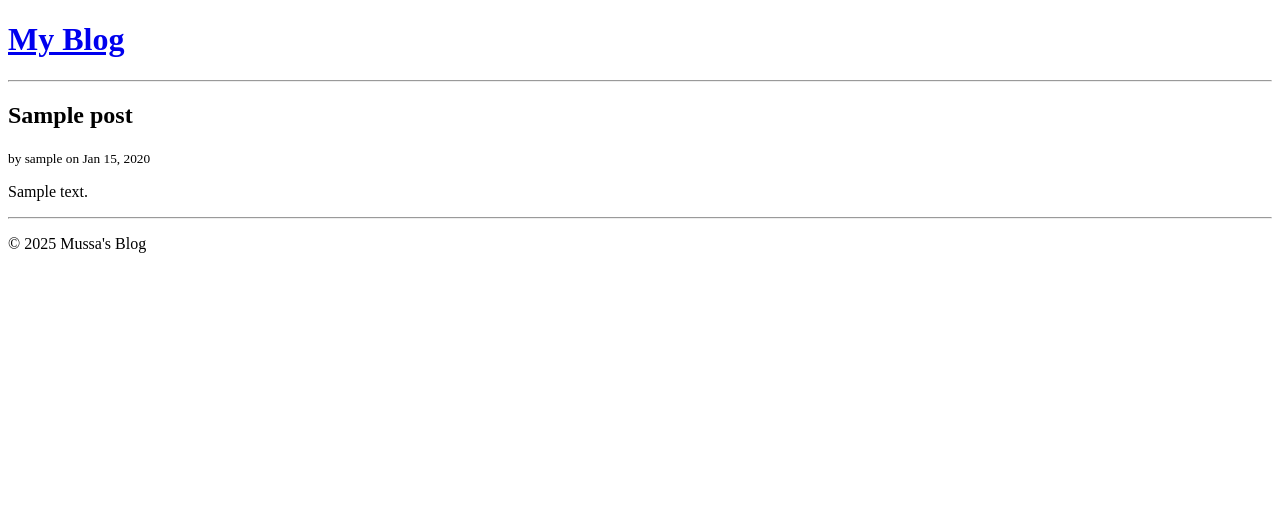
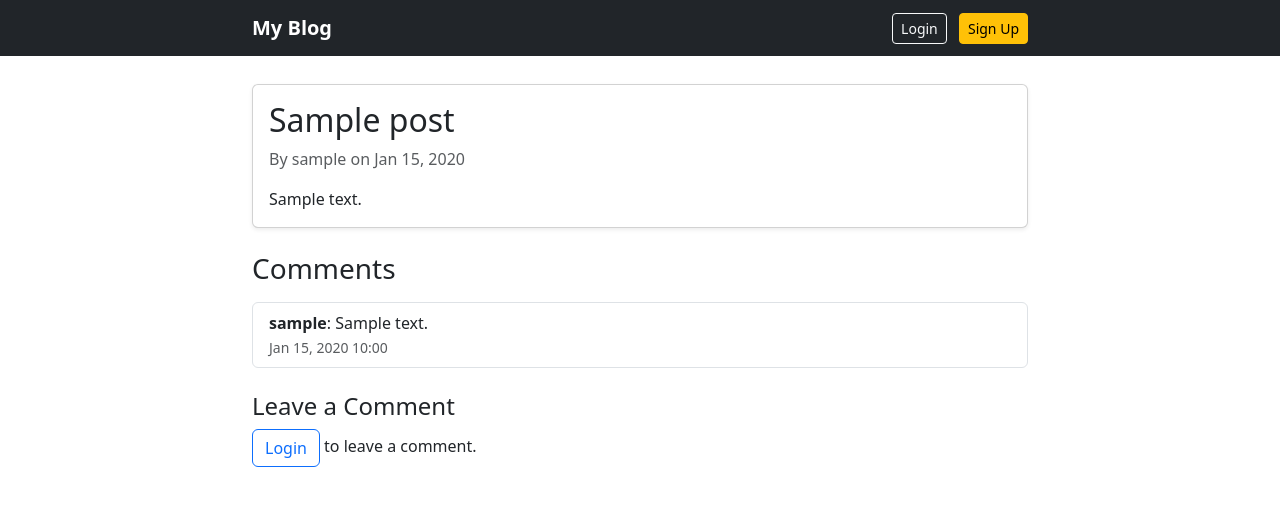
Before and after one commit to heismussa/django-blog-project, a Django app: a page that uses templates/blog/base.html in a window 1280 px wide. Shown: the top 506 px of the page. Run offline with Django 5.2, Linux system fonts and the light colour scheme; tables that the repository leaves empty hold one stand-in row (values such as "Sample post").

Commit message:
Added some styles login,logout and signup page

```diff
--- a/blog/admin.py
+++ b/blog/admin.py
@@ -1,4 +1,5 @@
 from django.contrib import admin
-from .models import Post
+from .models import Post, Comment
 
 admin.site.register(Post)
+admin.site.register(Comment)
--- /dev/null
+++ b/blog/forms.py
@@ -0,0 +1,7 @@
+from django import forms
+from .models import Comment
+
+class CommentForm(forms.ModelForm):
+    class Meta:
+        model = Comment
+        fields = ['body']
--- a/blog/views.py
+++ b/blog/views.py
@@ -1,10 +1,46 @@
-from django.shortcuts import render, get_object_or_404
-from .models import Post
+from django.shortcuts import render, get_object_or_404, redirect
+from .models import Post, Comment
+from .forms import CommentForm
+from django.contrib.auth.forms import UserCreationForm
+from django.contrib.auth import login
+
 
 def home(request):
     posts = Post.objects.all()
     return render(request, 'blog/home.html', {'posts': posts})
 
+
 def post_detail(request, slug):
     post = get_object_or_404(Post, slug=slug)
-    return render(request, 'blog/post_detail.html', {'post': post})
+    comments = post.comments.filter(approved=True)
+
+    if request.method == 'POST':
+        if request.user.is_authenticated:
+            form = CommentForm(request.POST)
+            if form.is_valid():
+                comment = form.save(commit=False)
+                comment.post = post
+                comment.user = request.user
+                comment.save()
+                return redirect('post_detail', slug=post.slug)
+        else:
+            return redirect('login')  # Redirect unauthenticated users to login
+    else:
+        form = CommentForm()
+
+    return render(request, 'blog/post_detail.html', {
+        'post': post,
+        'comments': comments,
+        'form': form
+    })
+
+def signup(request):
+    if request.method == "POST":
+        form = UserCreationForm(request.POST)
+        if form.is_valid():
+            user = form.save()
+            login(request, user)  # auto login after signup
+            return redirect("home")
+    else:
+        form = UserCreationForm()
+    return render(request, "registration/signup.html", {"form": form})
--- a/blogapp/settings.py
+++ b/blogapp/settings.py
@@ -122,3 +122,9 @@
 # https://docs.djangoproject.com/en/5.2/ref/settings/#default-auto-field
 
 DEFAULT_AUTO_FIELD = 'django.db.models.BigAutoField'
+
+# After login, go to homepage
+LOGIN_REDIRECT_URL = '/'
+
+# After logout, go to homepage
+LOGOUT_REDIRECT_URL = '/'
--- a/blogapp/urls.py
+++ b/blogapp/urls.py
@@ -15,11 +15,15 @@
     2. Add a URL to urlpatterns:  path('blog/', include('blog.urls'))
 """
 from django.contrib import admin
-from django.urls import path
+from django.urls import path,include
 from blog import views
 
 urlpatterns = [
     path('admin/', admin.site.urls),
     path('', views.home, name='home'),
     path('post/<slug:slug>/', views.post_detail, name='post_detail'),
+
+    # Auth
+    path('accounts/', include('django.contrib.auth.urls')),
+    path('accounts/signup/', views.signup, name='signup'),
 ]
--- a/templates/blog/base.html
+++ b/templates/blog/base.html
@@ -1,22 +1,55 @@
 <!DOCTYPE html>
-<html>
+<html lang="en">
 <head>
-    <title>Django Blog</title>
+    <meta charset="UTF-8">
+    <meta name="viewport" content="width=device-width, initial-scale=1.0">
+    <title>{% block title %}My Blog{% endblock %}</title>
+
+    <!-- Bootstrap CSS -->
+    <link href="https://cdn.jsdelivr.net/npm/bootstrap@5.3.0/dist/css/bootstrap.min.css" rel="stylesheet">
+
+    <!-- Custom CSS -->
+    <style>
+        body {
+            padding-top: 60px;
+        }
+        .navbar-brand {
+            font-weight: bold;
+        }
+        .container {
+            max-width: 800px;
+        }
+    </style>
 </head>
 <body>
-    <header>
-        <h1><a href="/">My Blog</a></h1>
-        <hr>
-    </header>
+    <!-- Navbar -->
+    <nav class="navbar navbar-expand-lg navbar-dark bg-dark fixed-top">
+        <div class="container">
+            <a class="navbar-brand" href="{% url 'home' %}">My Blog</a>
 
-    <main>
-        {% block content %}
-        {% endblock %}
-    </main>
+            <div class="ms-auto">
+                {% if user.is_authenticated %}
+                    <span class="text-light me-2">Hello, {{ user.username }}!</span>
 
-    <footer>
-        <hr>
-        <p>&copy; 2025 Mussa's Blog</p>
-    </footer>
+                    <!-- Logout form (POST request) -->
+                    <form method="post" action="{% url 'logout' %}" style="display:inline;">
+                        {% csrf_token %}
+                        <button type="submit" class="btn btn-outline-light btn-sm">Logout</button>
+                    </form>
+                {% else %}
+                    <a href="{% url 'login' %}" class="btn btn-outline-light btn-sm">Login</a>
+                    <a href="{% url 'signup' %}" class="btn btn-warning btn-sm ms-2">Sign Up</a>
+                {% endif %}
+            </div>
+        </div>
+    </nav>
+
+    <!-- Page content -->
+    <div class="container mt-4">
+        {% block content %}{% endblock %}
+    </div>
+
+    <!-- Bootstrap JS -->
+    <script src="https://cdn.jsdelivr.net/npm/bootstrap@5.3.0/dist/js/bootstrap.bundle.min.js"></script>
 </body>
 </html>
--- a/templates/blog/post_detail.html
+++ b/templates/blog/post_detail.html
@@ -1,7 +1,36 @@
 {% extends 'blog/base.html' %}
 
+{% block title %}{{ post.title }} - My Blog{% endblock %}
+
 {% block content %}
-  <h2>{{ post.title }}</h2>
-  <p><small>by {{ post.author }} on {{ post.created_at|date:"M d, Y" }}</small></p>
-  <p>{{ post.body }}</p>
+  <div class="card mb-4 shadow-sm">
+    <div class="card-body">
+      <h2 class="card-title">{{ post.title }}</h2>
+      <p class="text-muted">By {{ post.author }} on {{ post.created_at|date:"M d, Y" }}</p>
+      <p class="card-text">{{ post.body }}</p>
+    </div>
+  </div>
+
+  <h3 class="mb-3">Comments</h3>
+  <ul class="list-group mb-4">
+    {% for comment in comments %}
+      <li class="list-group-item">
+        <strong>{{ comment.user.username }}</strong>: {{ comment.body }}
+        <br><small class="text-muted">{{ comment.created_at|date:"M d, Y H:i" }}</small>
+      </li>
+    {% empty %}
+      <li class="list-group-item">No comments yet. Be the first!</li>
+    {% endfor %}
+  </ul>
+
+  <h4>Leave a Comment</h4>
+  {% if user.is_authenticated %}
+    <form method="post" class="mb-4">
+      {% csrf_token %}
+      {{ form.as_p }}
+      <button type="submit" class="btn btn-success">Post Comment</button>
+    </form>
+  {% else %}
+    <p><a href="{% url 'login' %}" class="btn btn-outline-primary">Login</a> to leave a comment.</p>
+  {% endif %}
 {% endblock %}
--- /dev/null
+++ b/templates/registration/logged_out.html
@@ -0,0 +1,5 @@
+{% extends "blog/base.html" %}
+{% block content %}
+<h2>You have been logged out.</h2>
+<a href="{% url 'login' %}" class="btn btn-outline-primary">Login again</a>
+{% endblock %}
```
Also changed, not shown: templates/blog/home.html (+14 -13 lines), templates/registration/login.html (added, +9 -0 lines), templates/registration/signup.html (added, +17 -0 lines).
